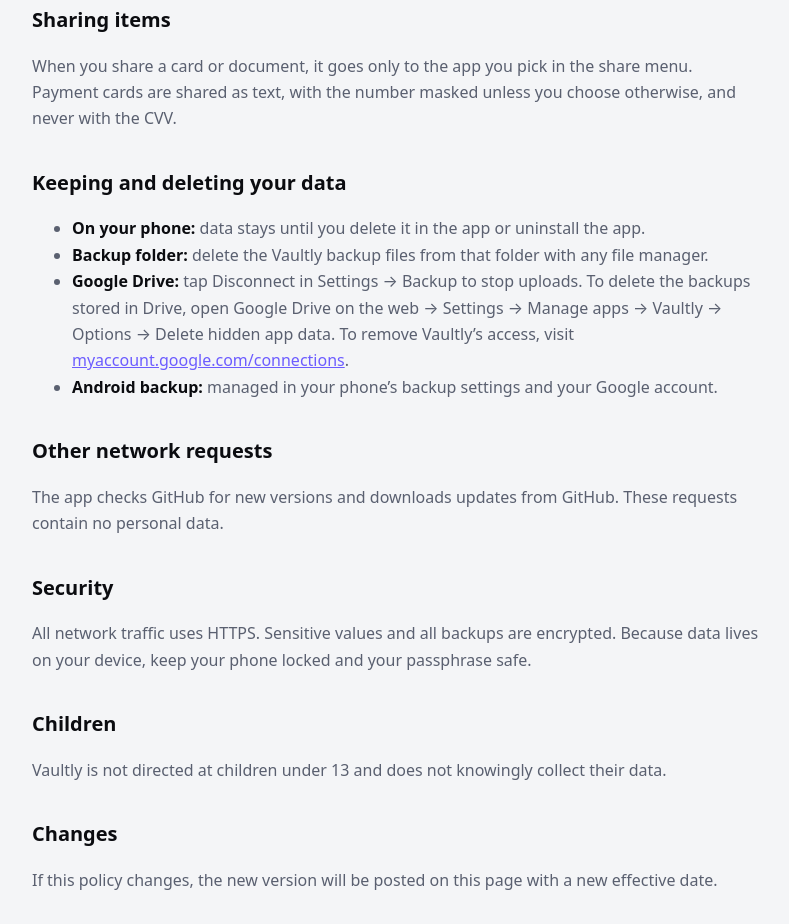
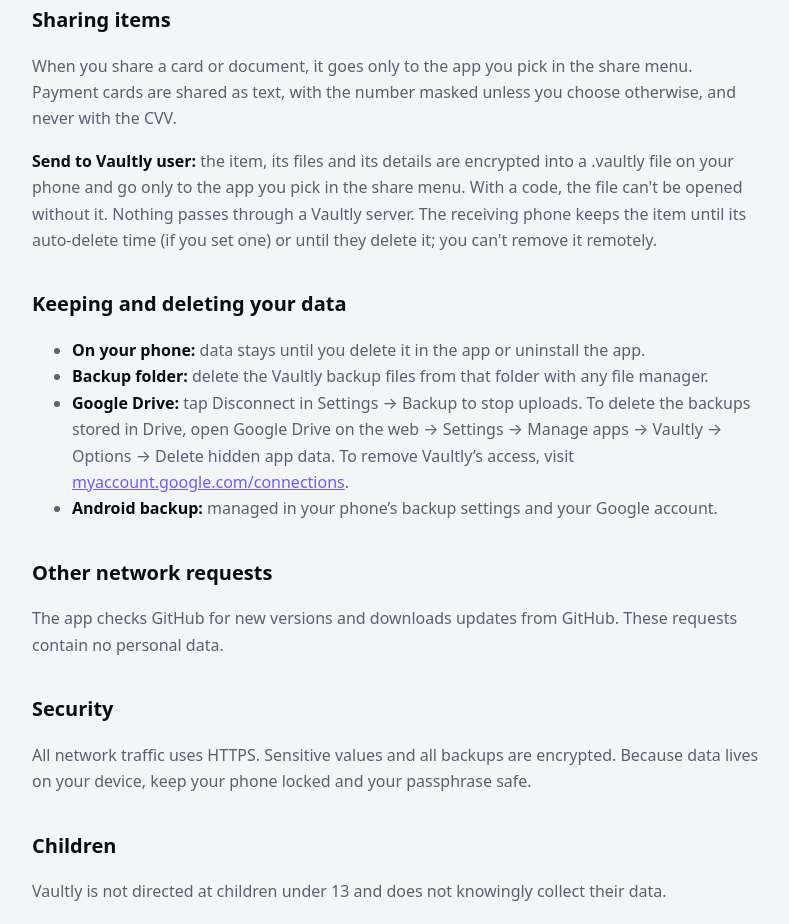
Before and after one commit to thekirankumarv/Vaultly-releases, a plain HTML site: page docs/privacy.html in a window 1280 px wide. Shown: the part 2306-3230 px from the top of the page, without its empty margins (244-1033 px from the left). Drawn offline with Linux system fonts and the light colour scheme.

Commit message:
1.1.0: send to another Vaultly user, ID card preview, new screenshots

```diff
--- a/docs/privacy.html
+++ b/docs/privacy.html
@@ -52,6 +52,7 @@
 
 <h2>Sharing items</h2>
 <p>When you share a card or document, it goes only to the app you pick in the share menu. Payment cards are shared as text, with the number masked unless you choose otherwise, and never with the CVV.</p>
+<p><strong>Send to Vaultly user:</strong> the item, its files and its details are encrypted into a .vaultly file on your phone and go only to the app you pick in the share menu. With a code, the file can't be opened without it. Nothing passes through a Vaultly server. The receiving phone keeps the item until its auto-delete time (if you set one) or until they delete it; you can't remove it remotely.</p>
 
 <h2>Keeping and deleting your data</h2>
 <ul>
```
Also changed, not shown: screenshots/11-settings.png, screenshots/22-ask-answers.png, screenshots/33-send.png (added), screenshots/34-send-code.png (added), screenshots/35-receive.png (added), screenshots/36-shared-timer.png (added), screenshots/37-id-peek.png (added), 1 other file.
